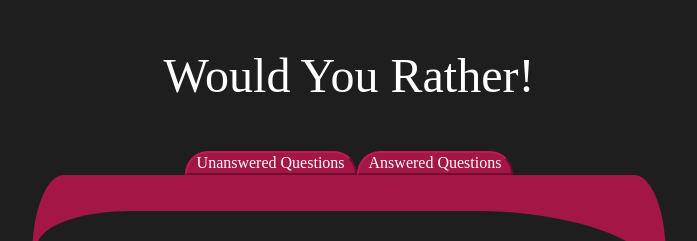
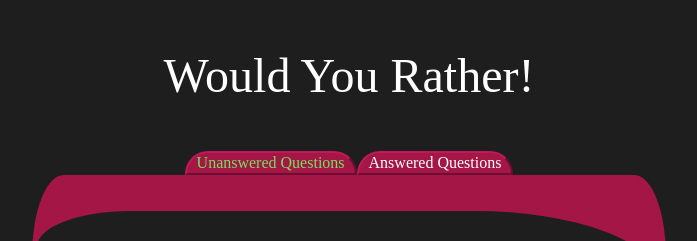
Before and after one commit to Jupi2051/would-you-rather, a React (Create React App) app: page / in a window 1280 px wide. Both pictures are taken after a click on the button "Log In". Shown: the top 241 px of the page, without its empty margins (291-988 px from the left). Built offline with nearby package versions, Linux system fonts and the light colour scheme.

Commit message:
Added Coloring + Perctange for questions + Navigation Highlighting

```diff
--- a/src/App.css
+++ b/src/App.css
@@ -1,7 +1,7 @@
 :root
 {
   --BackgroundColor: rgb(30,30,30);;
-  --FundamentalPrimary: #a31645;
+  --FundamentalPrimary: #A31645;
   --FundamentalSeconary: #C21858;
   --TextPrimaryColor: #FFFFFF;
 
@@ -10,6 +10,9 @@
 
   --SecondOptionExternal: #650006;
   --SecondOptionInternal: #820000;
+
+  --SelectedOptionColor: #78DF5E;
+  --NeglectedOptionColor: #a8a8a8;
 }
 
 .MainTitle
--- a/src/Components/AnswerableQuestion.js
+++ b/src/Components/AnswerableQuestion.js
@@ -9,7 +9,7 @@ class AnswerableQuestion extends Component
 {
     render()
     {
-        const {author, question} = this.props;
+        const {author, question, answered} = this.props;
         return(
             <Fragment>
                 <div className="AnswerableQuestion">
@@ -20,16 +20,19 @@ class AnswerableQuestion extends Component
                             <h5>{FormatToDateTime(question.timestamp)}</h5>
                         </div>
                     </div>
+
                     <div className="AnswersContainer">
-                        <div className="FirstChoice">
+                        <div className={answered[0]? (answered[1] === "FirstChoice"? "SelectedOption" : "NeglectedOption") : "FirstChoice"}>
                             <strong>
                                 {question.optionOne.text}
+                                {answered[0]? <Fragment><br/>{question.optionOne.votes.length / (question.optionOne.votes.length + question.optionTwo.votes.length) * 100}%</Fragment> : null}
                             </strong>
                         </div>
                         <h2 className="or-text">OR</h2>
-                        <div className="SecondChoice">
+                        <div className={answered[0]? (answered[1] === "SecondChoice"? "SelectedOption" : "NeglectedOption") : "SecondChoice"}>
                             <strong>
                                 {question.optionTwo.text}
+                                {answered[0]? <Fragment><br/>{question.optionTwo.votes.length / (question.optionOne.votes.length + question.optionTwo.votes.length) * 100}%</Fragment> : null}
                             </strong>
                         </div>
                     </div>
@@ -42,12 +45,18 @@ class AnswerableQuestion extends Component
     }
 }
 
-function MapStateToProps({Users, ViewQuestion})
+function MapStateToProps({Users, ViewQuestion, authenticatedUser})
 {
     const QuestionAuthor = Object.values(Users).find((author) => author.id === ViewQuestion.author);
+    const Answered = [
+        ViewQuestion.optionOne.votes.includes(authenticatedUser) || ViewQuestion.optionTwo.votes.includes(authenticatedUser),
+        ViewQuestion.optionOne.votes.includes(authenticatedUser)? "FirstChoice" : "SecondChoice"
+    ]
+    // array structured as follows : [bool (Answered), string "FirstChoice or SecondChoice"]
     return {
         author: QuestionAuthor,
-        question: ViewQuestion
+        question: ViewQuestion,
+        answered: Answered
     };
 }
 
--- a/src/Components/QuestionsList.js
+++ b/src/Components/QuestionsList.js
@@ -17,12 +17,14 @@ class QuestionsList extends Component
         return(
             <div className="TabMain">
                 <div className="TabContainer">
-                    <button className="TabButton" onClick={(event) => {this.handleClick(event, viewingUnanswered)}}>Unanswered Questions</button>
-                    <button className="TabButton" onClick={(event) => {this.handleClick(event, viewingAnswered)}}>Answered Questions</button>
+                    <button className={this.props.viewing === viewingUnanswered? "TabButtonSelected" : "TabButton"} onClick={(event) => {this.handleClick(event, viewingUnanswered)}}>Unanswered Questions</button>
+                    <button className={this.props.viewing === viewingAnswered? "TabButtonSelected" : "TabButton"} onClick={(event) => {this.handleClick(event, viewingAnswered)}}>Answered Questions</button>
                 </div>
                 <ul className="QuestionsContainers">
                     {
-                        this.props.questions.map((ObjQuestion) =>
+                        this.props.questions.length === 0
+                        ?<h2>There Are no questions for you in this category !</h2>
+                        : this.props.questions.map((ObjQuestion) =>
                         {
                             return <SelectableQuestionItem key={ObjQuestion.id} questionAuthor={this.props.users[ObjQuestion.author]} question={ObjQuestion} ParentRef={this}/>
                         })
@@ -56,7 +58,7 @@ function MapStateToProps({Questions, ViewedTab, authenticatedUser, Users})
             }
         default:
     }
-    return {questions: QuestionsList, users: Users};
+    return {questions: QuestionsList, users: Users, viewing: ViewedTab};
 }
 
 export default connect(MapStateToProps)(QuestionsList);
--- a/src/Styles/AnswerableQuestion.css
+++ b/src/Styles/AnswerableQuestion.css
@@ -29,6 +29,38 @@
     transition-duration: 1s;
     background: var(--SecondOptionInternal);
     border: var(--SecondOptionExternal) solid 10px;
+    padding: 1%;
+    text-align: center;
+    align-items: center;
+    vertical-align: middle;
+    cursor: pointer;
+    word-wrap:break-word; white-space: normal; overflow-wrap: break-word;
+}
+
+.SelectedOption
+{
+    color: var(--TextPrimaryColor);
+    font: "Ubuntu" bold;
+    font-size: 2em;
+    transition-duration: 1s;
+    background: var(--SelectedOptionColor);
+    border: var(--FirstOptionExternal) solid 10px;
+    padding: 1%;
+    text-align: center;
+    align-items: center;
+    vertical-align: middle;
+    cursor: pointer;
+    word-wrap:break-word; white-space: normal; overflow-wrap: break-word;
+}
+
+.NeglectedOption
+{
+    color: var(--TextPrimaryColor);
+    font: "Ubuntu" bold;
+    font-size: 2em;
+    transition-duration: 1s;
+    background: var(--NeglectedOptionColor);
+    border: var(--FirstOptionExternal) solid 10px;
     padding: 1%;
     text-align: center;
     align-items: center;
--- a/src/Styles/QuestionsList.css
+++ b/src/Styles/QuestionsList.css
@@ -17,6 +17,10 @@
     border-top-left-radius: 5%;
     border-bottom-left-radius: 5%;
     border-bottom-right-radius: 5%;
+}
+
+.QuestionsContainers h2 {
+    color: white
 }
 
 .TabButton
@@ -39,6 +43,26 @@
     text-align: center;
 }
 
+.TabButtonSelected
+{
+    margin: 0%;
+    padding-right: 10px;
+    padding-left: 10px;
+    transition-duration: 0.1s;
+    background-color: var(--FundamentalPrimary);
+    color: var(--SelectedOptionColor);
+    border-color: var(--FundamentalSeconary);
+    border-top-left-radius: 23px;
+    border-top-right-radius: 23px;
+    font-family: 'Ubuntu';
+    font-size: 1em;
+    cursor: pointer;
+    display: inline-flex;
+    box-sizing: border-box;
+    align-items: center;
+    text-align: center;
+}
+
 .TabContainer
 {
     align-items: center;
```
